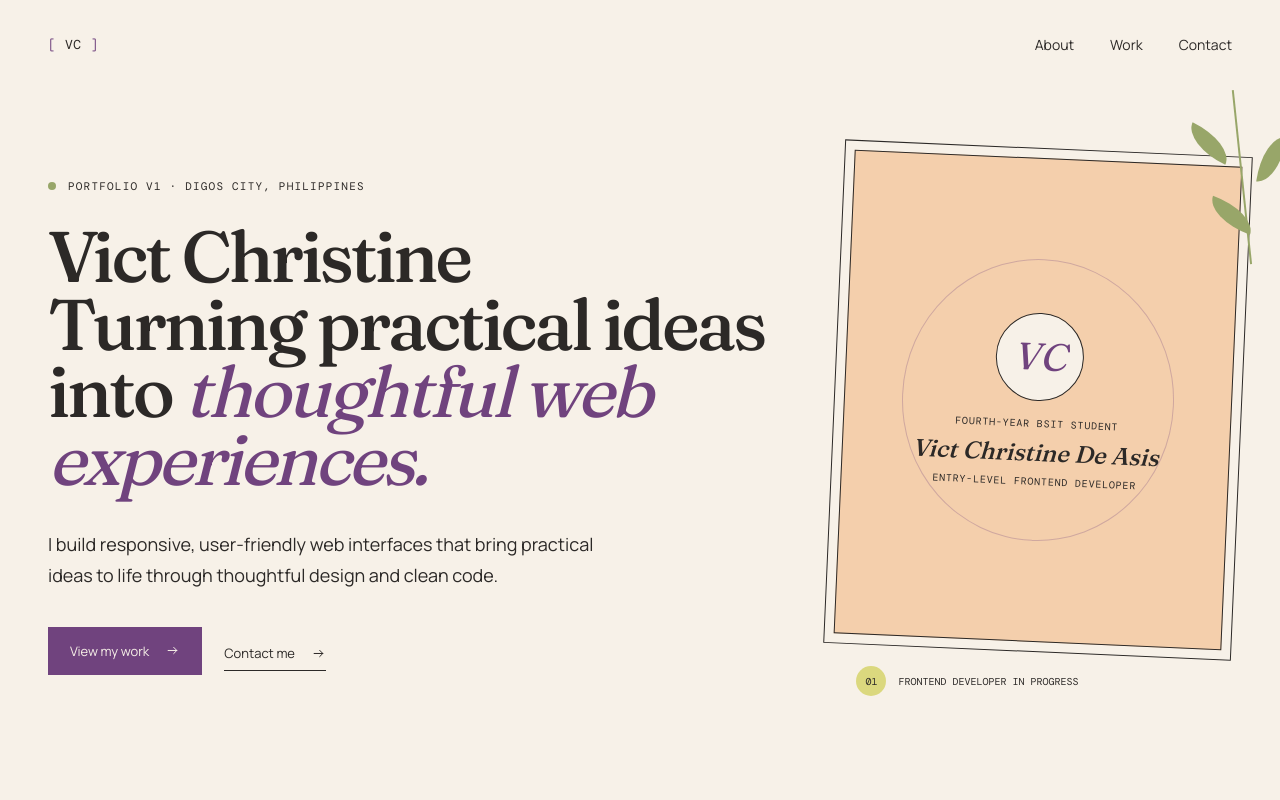
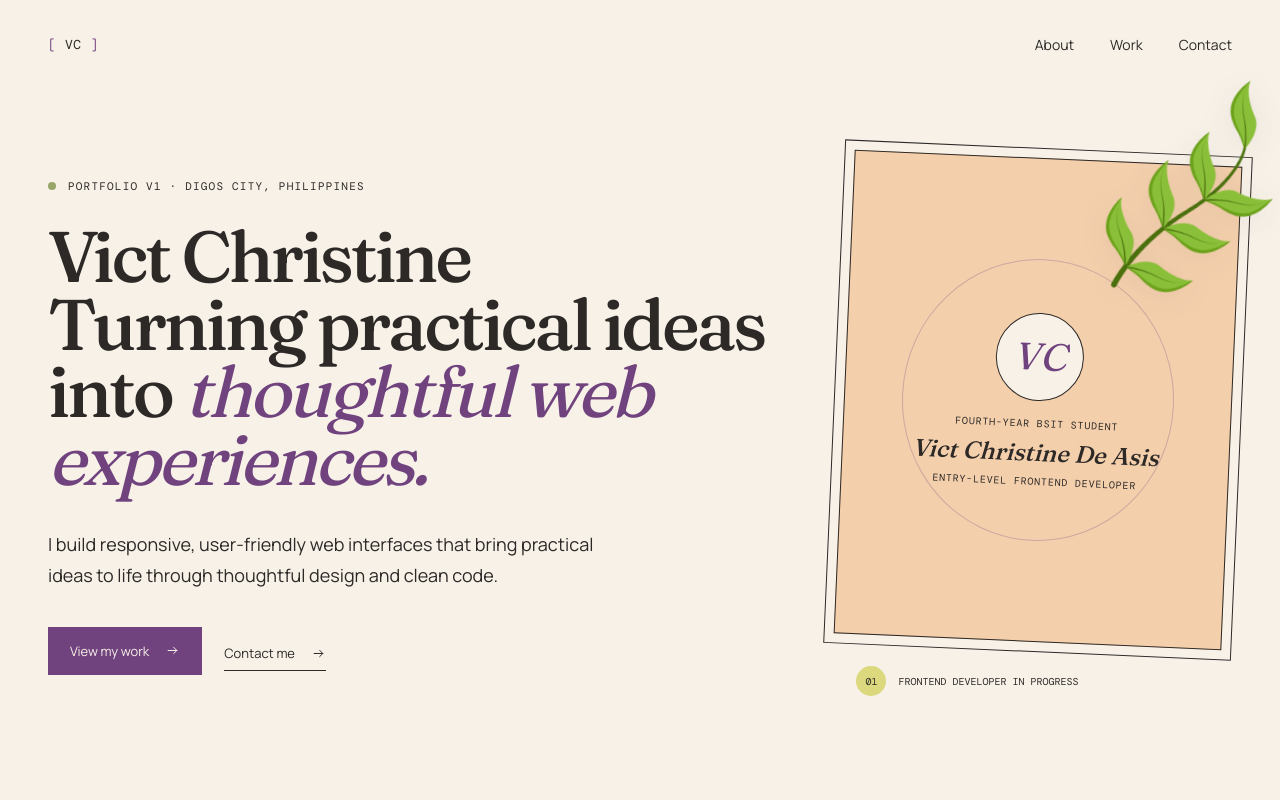
Before and after one commit to vcrstn/portfolio, a React (Vite) app: page / in a window 1280 px wide. Shown: the top 800 px of the page. Built offline with nearby package versions, Linux system fonts and the light colour scheme; the HTML template or start-up script is replaced by a standard one; a web font is replaced by a local one.

Commit message:
feat: replace CSS leaf with botanical branch PNG illustration

```diff
--- a/src/components/Hero.tsx
+++ b/src/components/Hero.tsx
@@ -25,12 +25,12 @@ export default function Hero() {
       </div>
 
       <div className="portrait-wrap hero-portrait-animate">
-        <div className="botanical botanical-one" aria-hidden="true">
-          <i />
-          <i />
-          <i />
-          <i />
-        </div>
+        <img
+          src="/botanical-branch.png"
+          alt=""
+          aria-hidden="true"
+          className="botanical-branch"
+        />
         <div className="portrait-card">
           <div className="portrait-monogram" aria-hidden="true">
             {profile.initials}
--- a/src/index.css
+++ b/src/index.css
@@ -340,57 +340,17 @@ h1 {
   width: 30px;
 }
 
-.botanical {
-  height: 175px;
+.botanical-branch {
+  height: auto;
   pointer-events: none;
   position: absolute;
-  right: -34px;
-  top: -52px;
-  transform: rotate(-22deg) scale(0.88);
-  width: 110px;
+  right: -32px;
+  top: -50px;
+  transform: rotate(-12deg);
+  user-select: none;
+  width: 140px;
   z-index: 2;
-}
-
-.botanical::before {
-  background: var(--sage);
-  content: "";
-  height: 100%;
-  left: 50%;
-  position: absolute;
-  transform: rotate(16deg);
-  width: 2px;
-}
-
-.botanical i {
-  background: var(--sage);
-  border-radius: 100% 0 100% 0;
-  height: 48px;
-  position: absolute;
-  width: 24px;
-}
-
-.botanical i:nth-child(1) {
-  left: 26px;
-  top: 20px;
-  transform: rotate(-42deg);
-}
-
-.botanical i:nth-child(2) {
-  right: 8px;
-  top: 58px;
-  transform: rotate(30deg);
-}
-
-.botanical i:nth-child(3) {
-  left: 20px;
-  top: 95px;
-  transform: rotate(-48deg);
-}
-
-.botanical i:nth-child(4) {
-  right: -2px;
-  top: 128px;
-  transform: rotate(35deg);
+  filter: drop-shadow(0 4px 14px rgba(44, 41, 39, 0.08));
 }
 
 /* Top Ticker / Marquee (Mobile-First) */
@@ -1129,6 +1089,12 @@ footer a:hover {
     padding: 60px 36px 96px;
   }
 
+  .botanical-branch {
+    right: -42px;
+    top: -62px;
+    width: 175px;
+  }
+
   .marquee {
     padding: 16px 0;
   }
@@ -1225,10 +1191,11 @@ footer a:hover {
     width: 100%;
   }
 
-  .botanical {
-    right: -64px;
-    top: -68px;
-    transform: rotate(-22deg) scale(1);
+  .botanical-branch {
+    right: -56px;
+    top: -72px;
+    transform: rotate(-10deg);
+    width: 210px;
   }
 
   .section {
```
Also changed, not shown: public/botanical-branch.png (added).
